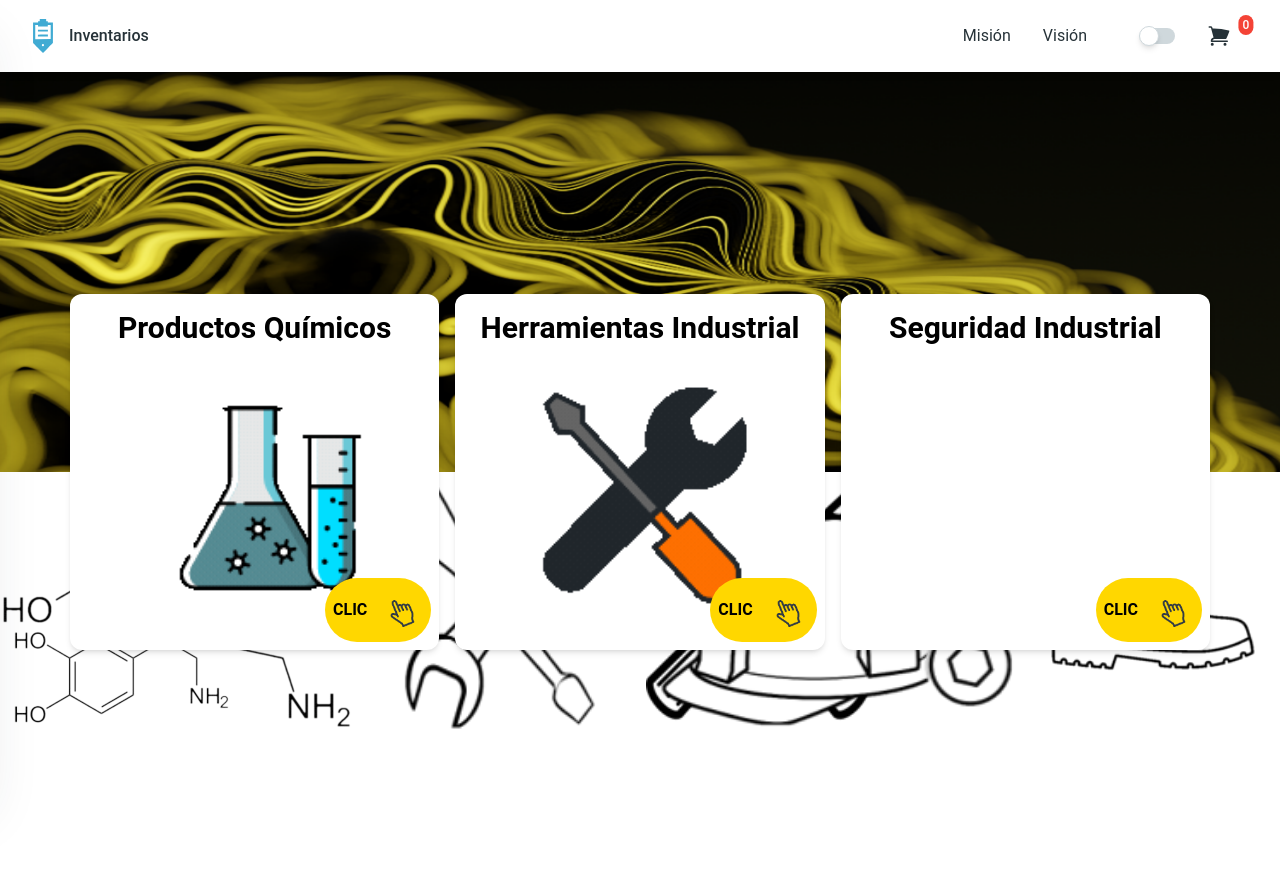
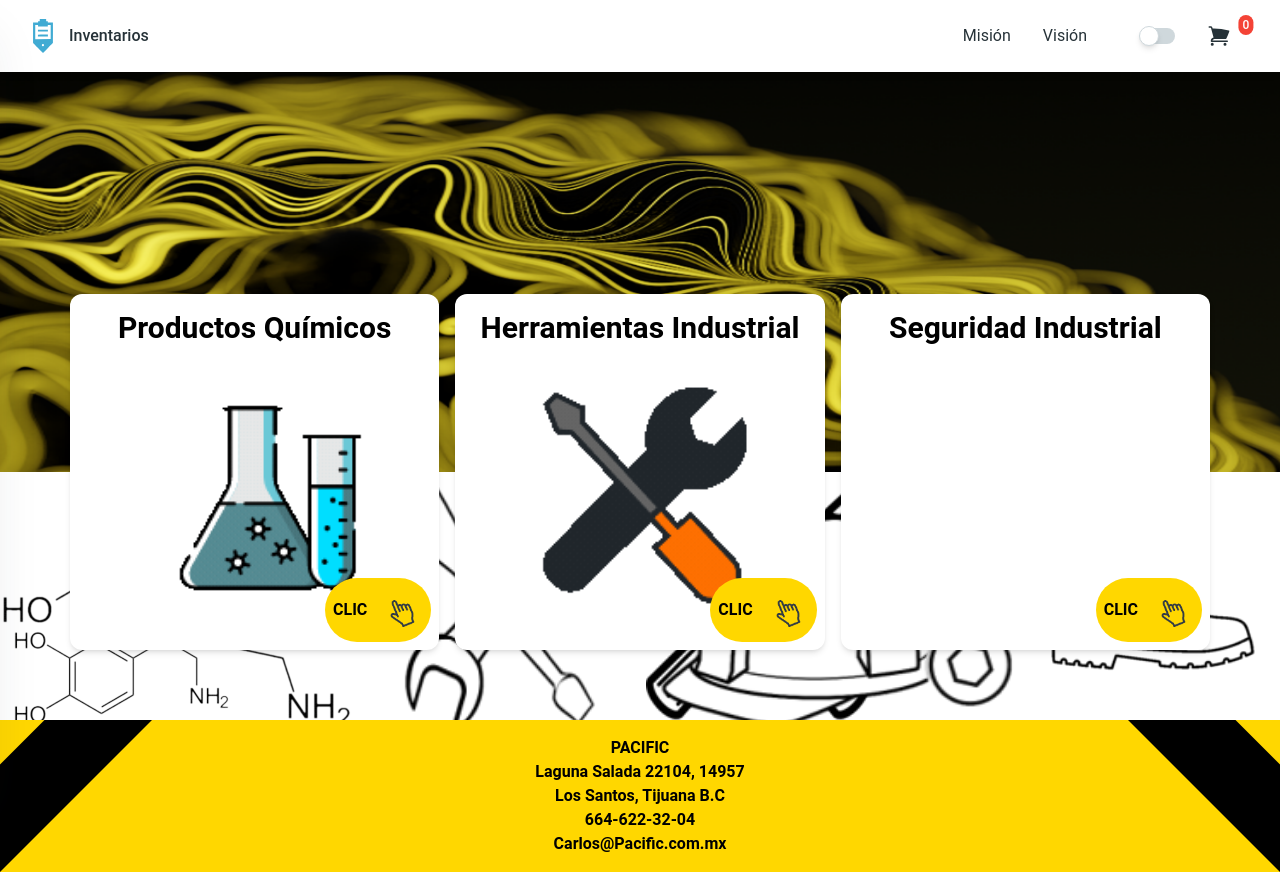
Before and after one commit to Alecfut07/pacific-frontend, a React (Vite) app: page / in a window 1280 px wide. Built offline with nearby package versions, Linux system fonts and the light colour scheme.

Commit message:
bugfix/Diseño y estilo del HomePage finalizado

```diff
--- a/src/pages/Home/HomePage.jsx
+++ b/src/pages/Home/HomePage.jsx
@@ -55,6 +55,17 @@ function HomePage() {
                 alt="SecurityBackgroundBottom2"
               />
             </div>
+          </div>
+          <div className="absolute bottom-0 left-0 right-0 mx-auto overflow-hidden bg-custom-yellow-color p-4 text-center">
+            <div className="absolute bottom-0 left-0 h-1/2 w-1/2 origin-bottom-left -rotate-45 transform bg-black"></div>
+            <div className="absolute bottom-0 right-0 h-1/2 w-1/2 origin-bottom-right rotate-45 transform bg-black"></div>
+            <p className="font-bold text-black">
+              PACIFIC <br />
+              Laguna Salada 22104, 14957 <br />
+              Los Santos, Tijuana B.C <br />
+              664-622-32-04 <br />
+              Carlos@Pacific.com.mx
+            </p>
           </div>
         </div>
       </div>
```
